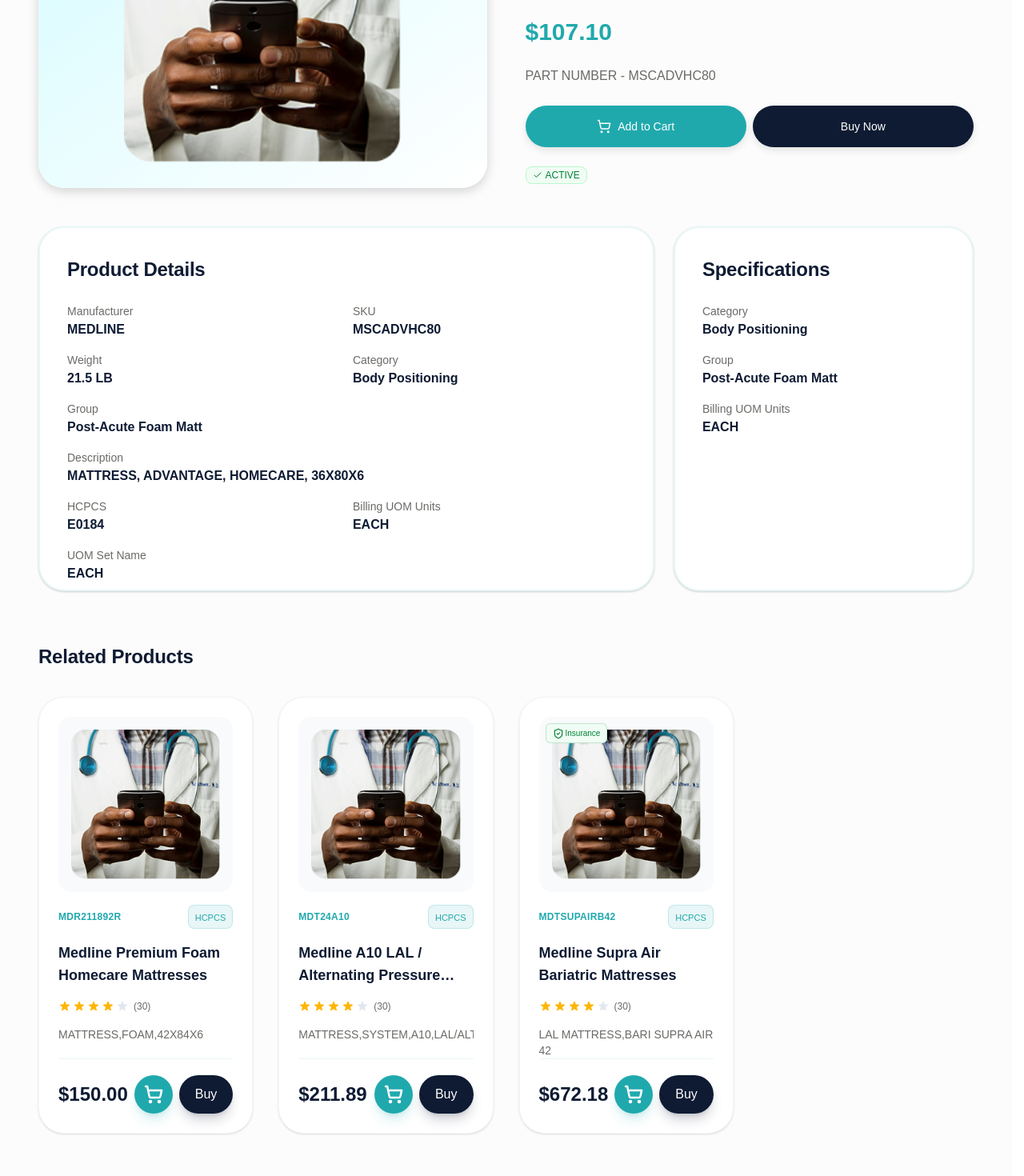
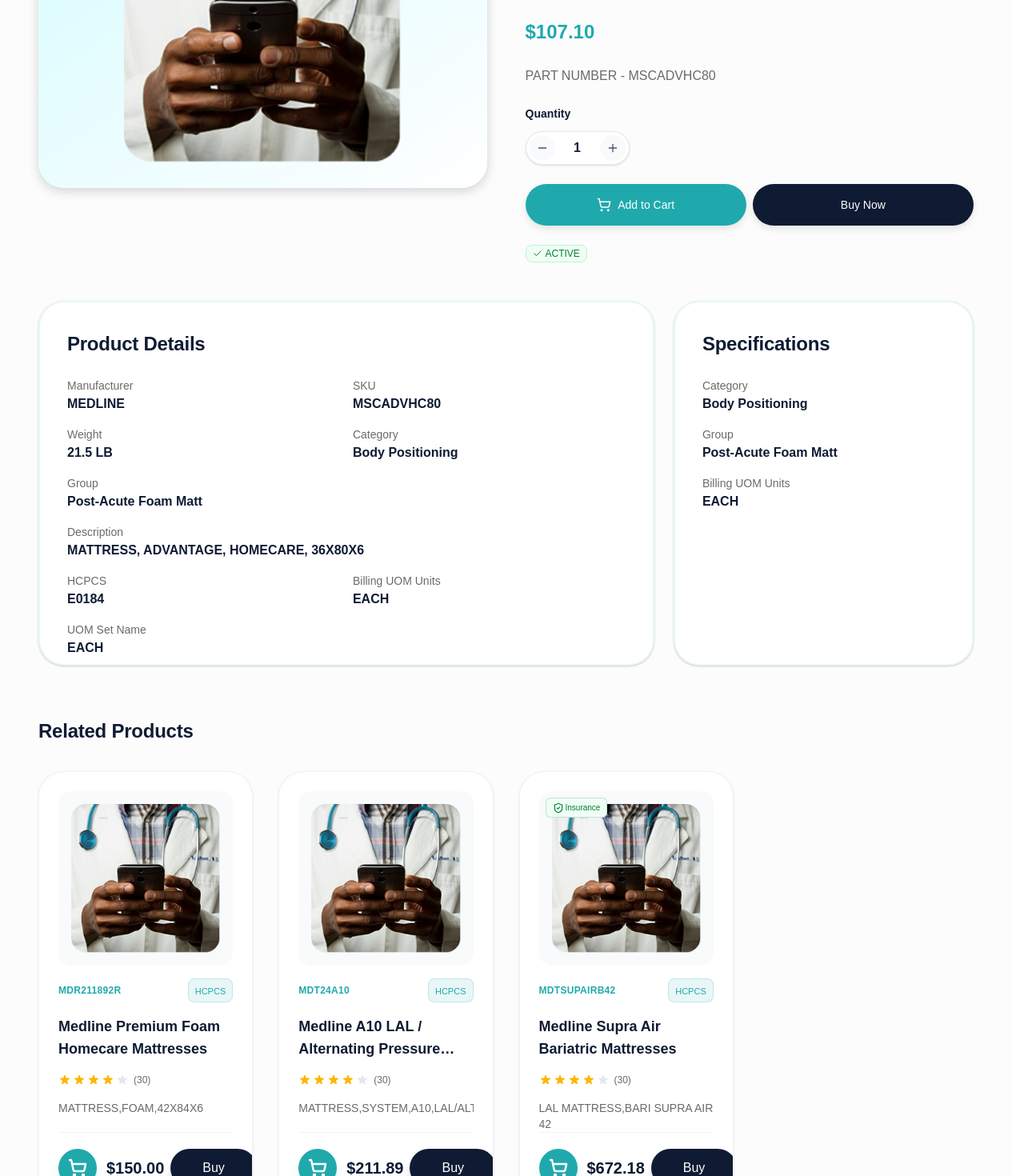
Before and after one commit to Arijentek-Solutions/Castor-Frontend, a Next.js app in the folder apps/ecommerce/: page /products/advantage-therapeutic-homecare-foam-mattresses in a window 1280 px wide. Shown: the part 380-1850 px from the top of the page at 80% size. Built offline with nearby package versions, Linux system fonts and the light colour scheme; no server answers.

Commit message:
feat(products): add pricing-request workflow with call-for-pricing UX

```diff
--- a/apps/ecommerce/app/order-success/page.tsx
+++ b/apps/ecommerce/app/order-success/page.tsx
@@ -10,6 +10,7 @@
 
 import { formatCartCurrency } from "@/lib/cart/cart-service";
 import type { Order } from "@/types/checkout";
+import { SITE_URLS } from "@castor/ui";
 
 // Animation Variants - Cinematic, slow smooth reveal
 const containerVariants = {
@@ -226,7 +227,7 @@
                   <p className="text-sm text-[#6a6a67]">Our specialists are available 24/7</p>
                 </div>
               </div>
-              <a href="http://localhost:3004/contact" className="text-[#00696c] font-bold hover:underline">
+              <a href={`${SITE_URLS.web}/contact`} className="text-[#00696c] font-bold hover:underline">
                 Contact Concierge
               </a>
             </motion.div>
--- a/apps/ecommerce/app/products/[slug]/page.tsx
+++ b/apps/ecommerce/app/products/[slug]/page.tsx
@@ -1,11 +1,12 @@
 "use client";
 
-import { use } from "react";
+import { use, useState } from "react";
 import Image from "next/image";
 import Link from "next/link";
-import { ArrowLeft, ShoppingCart, Star, Check, ShieldCheck } from "lucide-react";
+import { ArrowLeft, ShoppingCart, Star, Check, ShieldCheck, Minus, Plus } from "lucide-react";
 
 import { PRODUCTS } from "@/lib/products/products";
+import { formatCartCurrency } from "@/lib/cart/cart-service";
 import { useCart } from "@/context/cart-context";
 import { RelatedCards } from "@/components/products/related-cards";
 import { Footer } from "@castor/ui";
@@ -14,6 +15,7 @@
   const { slug } = use(params);
   const product = PRODUCTS.find((p) => p.slug === slug);
   const { addItem } = useCart();
+  const [quantity, setQuantity] = useState(1);
 
   if (!product) {
     return (
@@ -38,7 +40,7 @@
       image: product.image,
       workflowType: product.workflowType,
       insuranceCovered: product.insuranceCovered,
-    });
+    }, quantity);
   };
 
   const handleBuyNow = () => {
@@ -131,8 +133,8 @@
               </div>
 
               {/* Price */}
-              <div className="text-[30px] font-black leading-[36px] text-[#20a9ad]">
-                ${product.price.toFixed(2)}
+              <div className="text-[24px] font-black leading-[36px] text-[#20a9ad]">
+                {product.workflowType !== "pricing-request" && formatCartCurrency(product.price)}
               </div>
 
               {/* Mobile Only: Key Details Grid (HCPCS, Weight, Description) */}
@@ -160,6 +162,32 @@
                 Part Number - {product.sku}
               </div>
 
+              {/* Quantity Selector */}
+              <div className="flex flex-col gap-3">
+                <span className="text-sm font-bold text-[#0e1b33]">Quantity</span>
+                <div className="flex items-center gap-4">
+                  <div className="flex items-center gap-3 rounded-full border border-slate-200 bg-white p-1 shadow-sm">
+                    <button
+                      type="button"
+                      onClick={() => setQuantity(Math.max(1, quantity - 1))}
+                      className="flex h-8 w-8 items-center justify-center rounded-full bg-slate-50 text-slate-600 transition-colors hover:bg-[#20a9ad] hover:text-white active:scale-95"
+                    >
+                      <Minus size={16} />
+                    </button>
+                    <span className="w-8 text-center text-base font-bold text-[#0e1b33]">
+                      {quantity}
+                    </span>
+                    <button
+                      type="button"
+                      onClick={() => setQuantity(Math.min(99, quantity + 1))}
+                      className="flex h-8 w-8 items-center justify-center rounded-full bg-slate-50 text-slate-600 transition-colors hover:bg-[#20a9ad] hover:text-white active:scale-95"
+                    >
+                      <Plus size={16} />
+                    </button>
+                  </div>
+                </div>
+              </div>
+
               {/* Action Buttons */}
               <div className="flex flex-row gap-2">
                 {/* Add to Cart Button */}
@@ -171,13 +199,25 @@
                   <span className="text-sm">Add to Cart</span>
                 </button>
 
-                {/* Buy Now Button */}
+                {/* Buy Now / Call for Pricing Button */}
+                {product.workflowType === "pricing-request" ? (
+                  <button
+                    onClick={() => {
+                      const jotformUrl = `https://form.jotform.com/261111682493051?productName=${encodeURIComponent(product.name)}&productId=${encodeURIComponent(product.id)}&quantity=${quantity}&source=Call%20for%20Pricing`;
+                      window.open(jotformUrl, "_blank");
+                    }}
+                    className="flex h-13 flex-[2] items-center justify-center gap-2 rounded-full bg-[#F7C89A] px-3 font-bold text-[#0e1b33] shadow-[0px_4px_10px_rgba(0,0,0,0.1)] hover:bg-[#eeb67a] transition-colors"
+                  >
+                    <span className="text-sm">Call for Pricing</span>
+                  </button>
+                ) : (
                   <button
                     onClick={handleBuyNow}
                     className="flex h-13 flex-1 items-center justify-center gap-2 rounded-full bg-[#0e1b33] px-3 font-bold text-white shadow-[0px_4px_10px_rgba(0,0,0,0.1)] hover:bg-[#1a1a1a] transition-colors"
                   >
                     <span className="text-sm">Buy Now</span>
                   </button>
+                )}
               </div>
 
               {/* Active Badge */}
--- a/apps/ecommerce/components/cart/cart-drawer.tsx
+++ b/apps/ecommerce/components/cart/cart-drawer.tsx
@@ -177,7 +177,11 @@
                               </button>
                             </div>
                             <span className="text-sm font-black text-[#0e1b33]">
-                              {formatCartCurrency(item.price * item.quantity)}
+                              {item.workflowType === "pricing-request" ? (
+                                <span className="text-[#20a9ad]">Call for Pricing</span>
+                              ) : (
+                                formatCartCurrency(item.price * item.quantity)
+                              )}
                             </span>
                           </div>
                         </div>
--- a/apps/ecommerce/components/checkout/order-summary-sidebar.tsx
+++ b/apps/ecommerce/components/checkout/order-summary-sidebar.tsx
@@ -52,7 +52,9 @@
             <div className="flex flex-1 flex-col justify-between">
               <div>
                 <h4 className="line-clamp-2 text-sm font-bold text-[#0e1b33]">{item.name}</h4>
-                <p className="mt-1 text-sm font-semibold text-[#20a9ad]">{formatCartCurrency(item.price)}</p>
+                <p className="mt-1 text-sm font-semibold text-[#20a9ad]">
+                  {item.workflowType === "pricing-request" ? "Call for Pricing" : formatCartCurrency(item.price)}
+                </p>
               </div>
 
               <div className="flex items-center justify-between">
--- a/apps/ecommerce/components/products/product-card.tsx
+++ b/apps/ecommerce/components/products/product-card.tsx
@@ -36,7 +36,6 @@
   const handleBuyNow = (e: React.MouseEvent) => {
     e.preventDefault();
     e.stopPropagation();
-    // Redirect directly to checkout with this product only (no cart)
     const params = new URLSearchParams({
       id: product.id,
       slug: product.slug,
@@ -117,13 +116,9 @@
             </p>
           </div>
 
-          {/* Footer: Price, Add to Cart & Buy Now */}
+          {/* Footer: Cart, Price & Action Button */}
           <div className="mt-1 flex items-center justify-between gap-2 lg:mt-auto lg:border-t lg:border-[rgba(32,169,173,0.1)] lg:pt-5">
-            <div className="text-[16px] font-bold text-[#0e1b33] lg:text-2xl">
-              {formatCartCurrency(product.price)}
-            </div>
-
-            <div className="flex items-center gap-2">
+            <div className="flex items-center gap-3">
               <button
                 type="button"
                 onClick={handleAddToCart}
@@ -134,14 +129,35 @@
                 <ShoppingCart size={24} className="hidden lg:block" strokeWidth={2.5} />
               </button>
 
+              <div className="text-[14px] font-bold text-[#0e1b33] lg:text-xl">
+                {product.workflowType !== "pricing-request" && formatCartCurrency(product.price)}
+              </div>
+            </div>
+
+            <div className="flex items-center gap-2">
+              {product.workflowType === "pricing-request" ? (
+                <button
+                  type="button"
+                  onClick={(e) => {
+                    e.preventDefault();
+                    e.stopPropagation();
+                    const jotformUrl = `https://form.jotform.com/261111682493051?productName=${encodeURIComponent(product.name)}&productId=${encodeURIComponent(product.id)}&quantity=1&source=Call%20for%20Pricing`;
+                    window.open(jotformUrl, "_blank");
+                  }}
+                  className="flex h-8 items-center rounded-full bg-[#F7C89A] px-6 text-[10px] font-bold text-[#0e1b33] shadow-lg shadow-[#F7C89A]/20 transition-all duration-300 hover:scale-105 hover:bg-[#eeb67a] hover:shadow-[#F7C89A]/40 active:scale-95 lg:h-12 lg:px-10 lg:text-[13px]"
+                >
+                  Call for Pricing
+                </button>
+              ) : (
                 <button
                   type="button"
                   onClick={handleBuyNow}
-                className="flex h-8 items-center rounded-full bg-[#0e1b33] px-3 text-[10px] font-bold text-white shadow-lg shadow-[#0e1b33]/20 transition-all duration-300 hover:scale-105 hover:bg-[#0e1b33]/90 hover:shadow-[#0e1b33]/40 active:scale-95 lg:h-12 lg:px-5 lg:text-[13px]"
+                  className="flex h-8 items-center rounded-full bg-[#0e1b33] px-6 text-[10px] font-bold text-white shadow-lg shadow-[#0e1b33]/20 transition-all duration-300 hover:scale-105 hover:bg-[#0e1b33]/90 hover:shadow-[#0e1b33]/40 active:scale-95 lg:h-12 lg:px-10 lg:text-[13px]"
                   aria-label={`Buy ${product.name} now`}
                 >
                   Buy
                 </button>
+              )}
             </div>
           </div>
         </div>
--- a/apps/ecommerce/lib/cart/cart-service.ts
+++ b/apps/ecommerce/lib/cart/cart-service.ts
@@ -27,7 +27,10 @@
 }
 
 export function canAddToCart(product: CartProductInput) {
-  return !product.workflowType || product.workflowType === "self-pay" || product.workflowType === "insurance";
+  return !product.workflowType ||
+         product.workflowType === "self-pay" ||
+         product.workflowType === "insurance" ||
+         product.workflowType === "pricing-request";
 }
 
 export function createCartItem(
@@ -46,6 +49,7 @@
     image: product.image,
     price: normalizePrice(product.price),
     quantity: clampQuantity(quantity),
+    workflowType: product.workflowType,
     insuranceCovered: product.insuranceCovered,
   };
 }
--- a/apps/ecommerce/lib/products/products.ts
+++ b/apps/ecommerce/lib/products/products.ts
@@ -60,8 +60,8 @@
     "image": "/ImageWithFallback.png",
     "rating": 4.5,
     "reviewCount": 30,
-    "workflowType": "insurance",
-    "insuranceCovered": true
+    "workflowType": "pricing-request",
+    "insuranceCovered": false
   },
   {
     "id": "MDR107004L",
@@ -248,11 +248,11 @@
     "image": "/ImageWithFallback.png",
     "rating": 4.5,
     "reviewCount": 30,
-    "workflowType": "insurance",
-    "insuranceCovered": true
+    "workflowType": "pricing-request",
+    "insuranceCovered": false
   },
   {
-    "id": "COSB337",
+    "id": "MDS89697",
     "slug": "medline-half-rail-for-medline-homecare-beds",
     "sku": "MDS89697",
     "name": "Medline Half Rail for Medline Homecare Beds",
@@ -374,8 +374,8 @@
     "image": "/ImageWithFallback.png",
     "rating": 4.5,
     "reviewCount": 30,
-    "workflowType": "insurance",
-    "insuranceCovered": true
+    "workflowType": "pricing-request",
+    "insuranceCovered": false
   },
   {
     "id": "FCE1232RSRN",
--- a/apps/ecommerce/types/cart.ts
+++ b/apps/ecommerce/types/cart.ts
@@ -19,6 +19,7 @@
   image: string;
   price: number;
   quantity: number;
+  workflowType?: CartWorkflowType;
   insuranceCovered?: boolean;
 };
 
```
Lines whose indentation alone changed are shown as unchanged.
